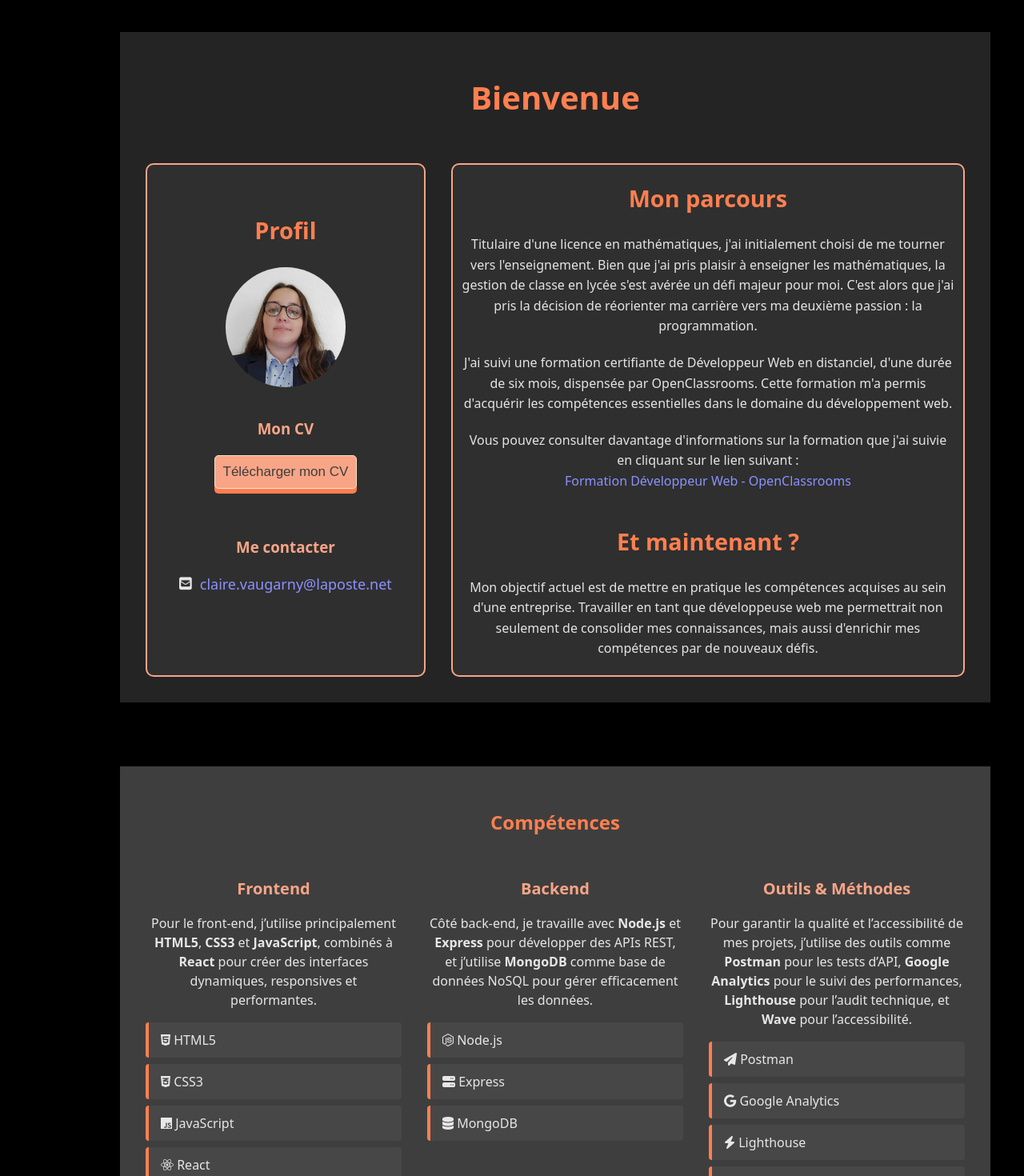
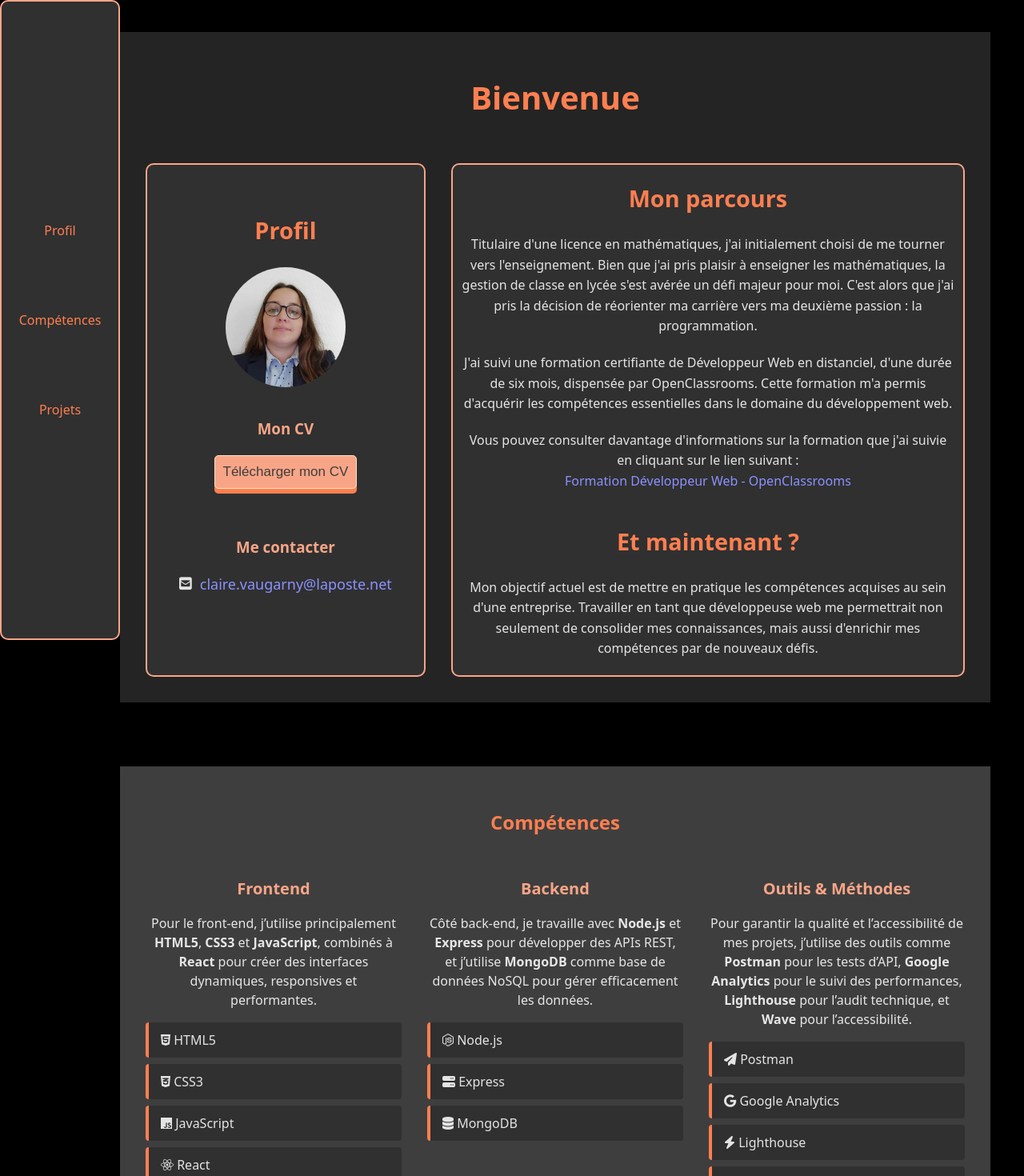
Before and after one commit to claire-vaugarny/Portfolio, a React (Vite) app: page / in a window 1280 px wide. Shown: the top 1470 px of the page at 80% size. Built offline with nearby package versions, Linux system fonts and the light colour scheme.

Commit message:
version mobile : navbar.2

```diff
--- a/src/App.jsx
+++ b/src/App.jsx
@@ -8,7 +8,7 @@ import './App.scss'
 function App() {
   return (
     <main className="main">
-      {/* <Navbar /> */}
+      <Navbar />
       <ProfileSection />
       <CompetencesSection />
       <ProjectSection />
--- a/src/App.scss
+++ b/src/App.scss
@@ -52,4 +52,9 @@ a:hover {
     padding: 0;
     width: 100%;
   }
+
+  #ProfilSection, #CompetencesSection, #ProjectSection {
+  scroll-margin-top: 75px;
 }
+
+}
--- a/src/variables.scss
+++ b/src/variables.scss
@@ -5,7 +5,7 @@ $title-color-3: rgb(255, 228, 196);
 $background-root: rgb(62,62,62);
 $background1: rgb(63, 62, 62);
 $background2: rgb(36, 36, 36);
-$background3: rgba(255, 255, 255, 0.05);
+$background3: rgb(48, 48, 48);
 
 $text-color:   rgba(255, 255, 255, 0.87);
 
```
